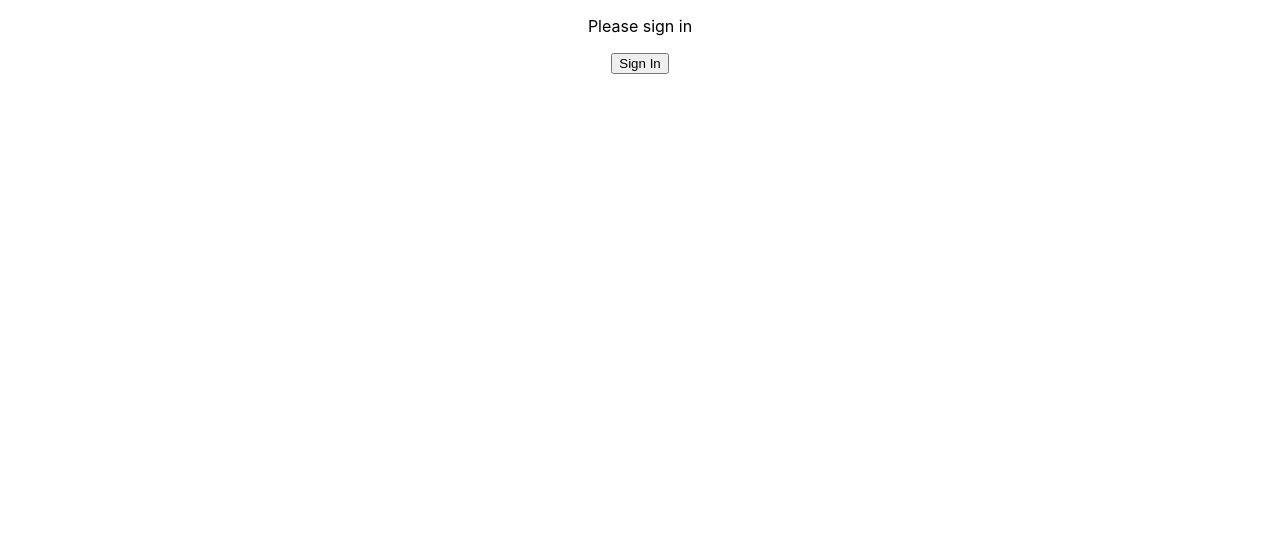
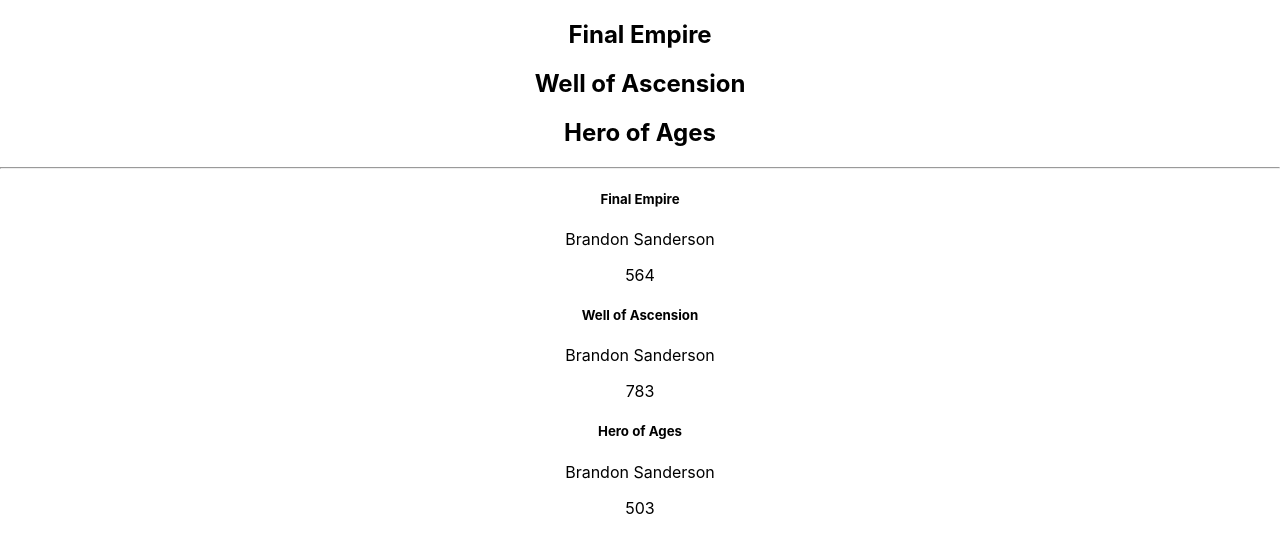
Before and after one commit to Tom-Ainsworth/CI-React-Tutorial, a React (Create React App) app in the folder my-app/: page / in a window 1280 px wide. Shown: the top 552 px of the page. Built offline with nearby package versions, Linux system fonts and the light colour scheme.

Commit message:
Refactor book list code

```diff
--- a/my-app/src/App.js
+++ b/my-app/src/App.js
@@ -1,9 +1,9 @@
 import "./App.css";
-import MethodsAsPropsParent from "./components/MethodsAsPropsParent";
+import RenderingLists from "./components/RenderingLists";
 function App() {
 	return (
 		<div className="App">
-			<MethodsAsPropsParent />
+			<RenderingLists />
 		</div>
 	);
 }
--- /dev/null
+++ b/my-app/src/components/Books.js
@@ -0,0 +1,14 @@
+import React from "react";
+
+function books(props) {
+	const book = props.book;
+	return (
+		<div key={book.title}>
+			<h5>{book.title}</h5>
+			<p>{book.author}</p>
+			<p>{book.pages} </p>
+		</div>
+	);
+}
+
+export default books;
--- /dev/null
+++ b/my-app/src/components/RenderingLists.js
@@ -0,0 +1,38 @@
+import React from "react";
+import Books from "./Books";
+function RenderingLists() {
+	const bookList = ["Final Empire", "Well of Ascension", "Hero of Ages"];
+
+	const books = [
+		{
+			title: "Final Empire",
+			author: "Brandon Sanderson",
+			pages: 564,
+		},
+		{
+			title: "Well of Ascension",
+			author: "Brandon Sanderson",
+			pages: 783,
+		},
+		{
+			title: "Hero of Ages",
+			author: "Brandon Sanderson",
+			pages: 503,
+		},
+	];
+
+	return (
+		<div>
+			{bookList.map((book) => {
+				return <h2 key={book}>{book}</h2>;
+			})}
+
+			<hr />
+			{books.map((book) => {
+				return <Books key={book.title} book={book} />;
+			})}
+		</div>
+	);
+}
+
+export default RenderingLists;
```
